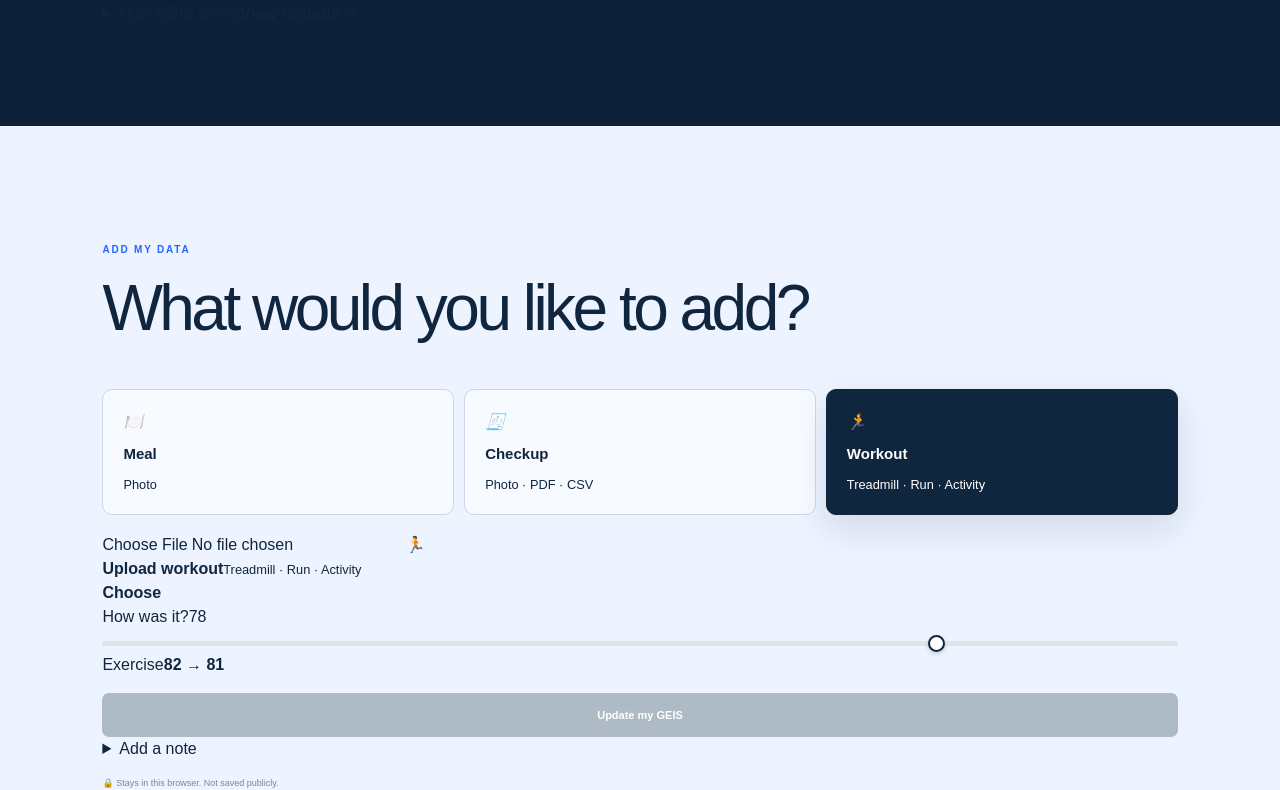
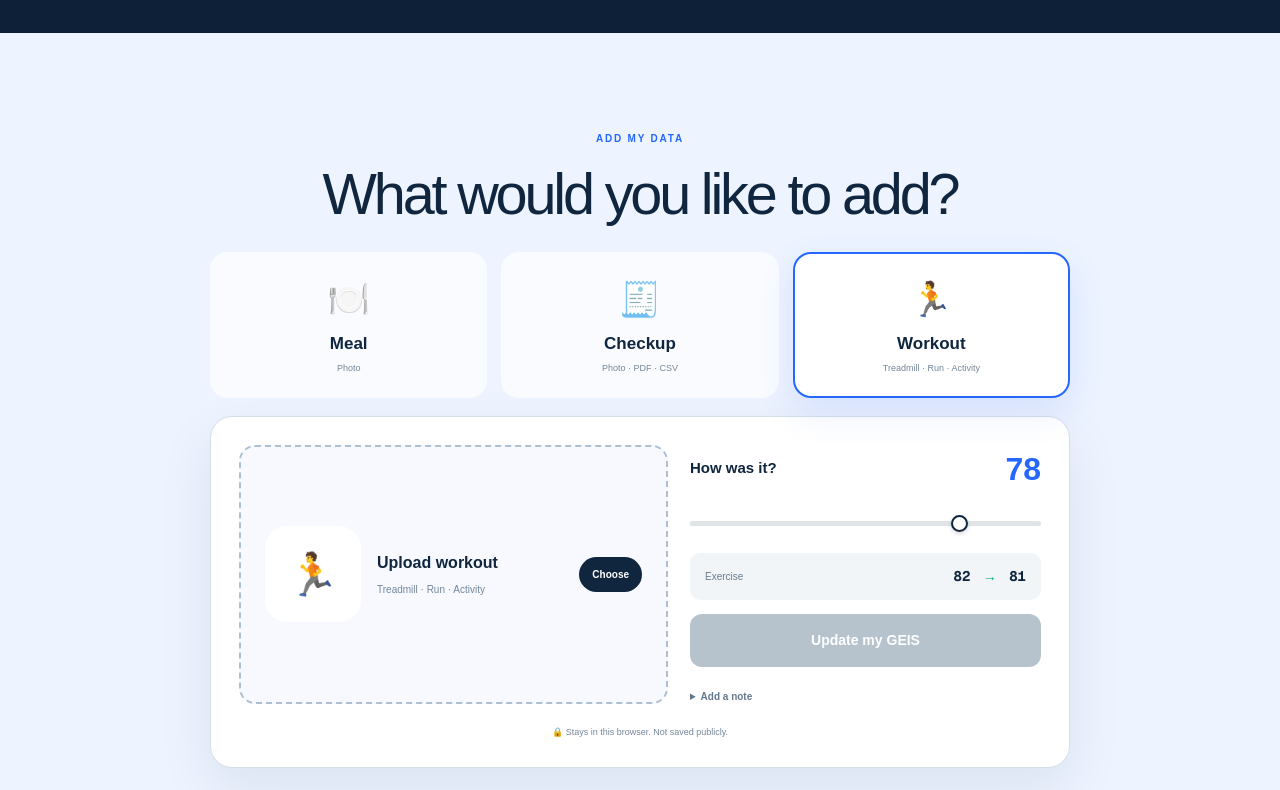
Before and after one commit to armybonita/Good-Energy-Intelligence-Score, a Next.js app in the folder english/: page / in a window 1280 px wide. Shown: the part 934-1724 px from the top of the page. Built offline with nearby package versions, Linux system fonts and the light colour scheme.

Commit message:
style: simplify GEIS experience (English)

```diff
--- a/english/app/globals.css
+++ b/english/app/globals.css
@@ -113,56 +113,56 @@ button:focus-visible, a:focus-visible, input:focus-visible { outline: 3px solid
 .formula-steps span { color: var(--lime); font-family: var(--font-geist-mono), monospace; font-size: 13px; }
 .formula-steps p { color: #afc0cf; font-size: 13px; line-height: 1.6; margin: 28px 0 0; }.formula-steps b { color: white; }
 
-.evidence-section { background: #edf3ff; padding: 110px 8vw; }
-.evidence-type-row { display: grid; gap: 10px; grid-template-columns: repeat(3, 1fr); margin-bottom: 18px; }
-.evidence-type-row button { background: rgba(255,255,255,.58); border: 1px solid #ccd8e8; border-radius: 10px; color: var(--ink); cursor: pointer; display: grid; gap: 9px; padding: 20px; text-align: left; }
-.evidence-type-row button span { color: #71859c; font-size: 8px; font-weight: 800; letter-spacing: .15em; }
-.evidence-type-row button strong { font-size: 15px; }
-.evidence-type-row button[aria-selected="true"] { background: var(--ink); border-color: var(--ink); color: white; box-shadow: 0 14px 36px rgba(16,38,63,.12); }
-.evidence-type-row button[aria-selected="true"] span { color: var(--mint); }
-.evidence-workspace { display: grid; gap: 18px; grid-template-columns: 1fr 1fr; }
-.upload-card, .review-card, .evidence-log { background: white; border: 1px solid #d4dfea; border-radius: 12px; padding: 30px; }
-.upload-card-head, .evidence-log-head { align-items: center; border-bottom: 1px solid #e4e9ef; display: flex; justify-content: space-between; padding-bottom: 20px; }
-.upload-card-head span, .evidence-log-head span { color: var(--blue); font-size: 8px; font-weight: 800; letter-spacing: .15em; }
-.upload-card-head h3, .evidence-log-head h3 { font-size: 20px; letter-spacing: -.03em; margin: 5px 0 0; }
-.upload-card-head b, .evidence-log-head b { color: #72869a; font-size: 9px; font-weight: 700; text-transform: uppercase; }
-.drop-zone { align-items: center; border: 1px dashed #9fb1c4; border-radius: 10px; cursor: pointer; display: grid; gap: 18px; grid-template-columns: 72px 1fr auto; margin-top: 24px; min-height: 190px; overflow: hidden; padding: 24px; transition: background .2s ease, border-color .2s ease; }
-.drop-zone:hover, .drop-zone.has-file { background: #f4f8ff; border-color: var(--blue); }
-.drop-zone input { height: 1px; opacity: 0; overflow: hidden; position: absolute; width: 1px; }
-.drop-zone img { border-radius: 8px; height: 72px; object-fit: cover; width: 72px; }
-.upload-symbol { align-items: center; background: var(--ink); border-radius: 50%; color: var(--lime); display: flex; font-size: 30px; height: 62px; justify-content: center; width: 62px; }
-.drop-zone strong { display: block; font-size: 14px; overflow-wrap: anywhere; }
-.drop-zone p { color: #6d8092; font-size: 10px; line-height: 1.6; margin: 7px 0 0; }
-.browse-pill { border: 1px solid #bdc9d5; border-radius: 999px; color: #53697d; font-size: 9px; font-weight: 800; padding: 9px 12px; white-space: nowrap; }
-.privacy-line { color: #76899a; font-size: 9px; line-height: 1.55; margin: 16px 0 0; }
-.review-score { align-items: end; display: flex; justify-content: space-between; margin-top: 28px; }
-.review-score label { font-size: 13px; font-weight: 800; }
-.review-score p { color: #708395; font-size: 9px; margin: 5px 0 0; }
-.review-score output { color: var(--blue); font-family: var(--font-geist-mono), monospace; font-size: 34px; font-weight: 700; }
-.review-card > input[type="range"] { margin: 18px 0 24px; }
-.evidence-note { display: grid; gap: 8px; }
-.evidence-note span { color: #65798c; font-size: 9px; font-weight: 800; text-transform: uppercase; }
-.evidence-note textarea { border: 1px solid #cbd6df; border-radius: 7px; color: var(--ink); font: inherit; font-size: 11px; line-height: 1.55; min-height: 74px; padding: 11px; resize: vertical; }
-.evidence-note textarea:focus-visible { outline: 3px solid var(--lime); outline-offset: 3px; }
-.impact-preview { align-items: center; background: #f2f6f8; border-radius: 8px; display: grid; gap: 16px; grid-template-columns: 1fr auto 1fr; margin-top: 18px; padding: 15px; }
-.impact-preview div { display: flex; justify-content: space-between; }
-.impact-preview span { color: #6b7f91; font-size: 9px; text-transform: uppercase; }
-.impact-preview b { font-family: var(--font-geist-mono), monospace; font-size: 14px; }
-.impact-preview i { color: var(--teal); font-style: normal; }
-.apply-evidence { background: var(--blue); border: 0; border-radius: 7px; color: white; cursor: pointer; font-size: 11px; font-weight: 800; margin-top: 16px; padding: 14px; width: 100%; }
-.apply-evidence:disabled { background: #aebbc7; cursor: not-allowed; }
-.evidence-log { margin-top: 18px; }
-.empty-evidence { color: #748797; font-size: 11px; padding: 30px 0 8px; }
-.evidence-records article { align-items: center; border-bottom: 1px solid #e8ecef; display: grid; gap: 18px; grid-template-columns: 100px 1fr 110px 140px; padding: 17px 0; }
-.evidence-records article:last-child { border-bottom: 0; }
-.evidence-records article > span { color: var(--teal); font-size: 9px; font-weight: 800; text-transform: uppercase; }
-.evidence-records strong { font-size: 11px; overflow-wrap: anywhere; }
-.evidence-records p { color: #718493; font-size: 9px; margin: 4px 0 0; }
-.record-change { align-items: center; display: flex; gap: 10px; justify-content: center; }
-.record-change small { color: #7f909e; font-family: var(--font-geist-mono), monospace; }
-.record-change i { color: var(--teal); font-style: normal; }
-.record-change b { color: var(--blue); font-family: var(--font-geist-mono), monospace; font-size: 16px; }
-.evidence-records time { color: #83939f; font-size: 9px; text-align: right; }
+.method-section { padding: 34px 8vw; }
+.method-disclosure { border: 1px solid rgba(255,255,255,.16); color: white; }
+.method-disclosure summary { align-items: center; cursor: pointer; display: flex; justify-content: space-between; list-style: none; padding: 20px 24px; }
+.method-disclosure summary::-webkit-details-marker { display: none; }
+.method-disclosure summary span { font-size: 14px; font-weight: 800; }
+.method-disclosure summary b { color: var(--mint); font-size: 10px; }
+.method-disclosure .formula-panel { border-width: 1px 0 0; }
+.method-disclosure .formula-copy { padding: 32px; }
+.method-disclosure .formula { font-size: clamp(22px, 2.5vw, 36px); margin: 24px 0 0; }
+.compact-formula-steps > div { border-bottom: 0; padding: 30px; }
+.compact-formula-steps p { margin-top: 16px; }
+
+.evidence-section { background: #edf3ff; padding: 92px 8vw; }
+.friendly-heading { margin-bottom: 28px; text-align: center; max-width: none; }
+.friendly-heading h2 { font-size: clamp(38px, 4.5vw, 62px); }
+.evidence-type-row { display: grid; gap: 14px; grid-template-columns: repeat(3, 1fr); margin: 0 auto 18px; max-width: 860px; }
+.evidence-type-row button { align-items: center; background: rgba(255,255,255,.7); border: 2px solid transparent; border-radius: 18px; color: var(--ink); cursor: pointer; display: grid; gap: 6px; justify-items: center; min-height: 142px; padding: 20px; text-align: center; transition: transform .2s ease, border-color .2s ease, background .2s ease; }
+.evidence-type-row button:hover { transform: translateY(-3px); }
+.evidence-type-row button i { font-size: 34px; font-style: normal; }
+.evidence-type-row button strong { font-size: 17px; }
+.evidence-type-row button small { color: #748799; font-size: 9px; }
+.evidence-type-row button[aria-selected="true"] { background: white; border-color: var(--blue); box-shadow: 0 14px 36px rgba(38,103,255,.12); }
+.simple-evidence-card { background: white; border: 1px solid #d4dfea; border-radius: 22px; box-shadow: 0 20px 55px rgba(16,38,63,.08); display: grid; gap: 22px; grid-template-columns: 1.1fr .9fr; margin: 0 auto; max-width: 860px; padding: 28px; }
+.quick-upload { align-items: center; background: #f7f9ff; border: 2px dashed #aebfd2; border-radius: 16px; cursor: pointer; display: grid; gap: 16px; grid-row: span 2; grid-template-columns: 96px 1fr auto; min-height: 210px; padding: 24px; }
+.quick-upload:hover, .quick-upload.has-file { border-color: var(--blue); }
+.quick-upload input { height: 1px; opacity: 0; overflow: hidden; position: absolute; width: 1px; }
+.quick-upload img { border-radius: 14px; height: 96px; object-fit: cover; width: 96px; }
+.quick-upload-icon { align-items: center; background: white; border-radius: 22px; display: flex; font-size: 42px; height: 96px; justify-content: center; width: 96px; }
+.quick-upload strong { display: block; font-size: 16px; overflow-wrap: anywhere; }
+.quick-upload small { color: #748799; display: block; font-size: 10px; margin-top: 7px; }
+.quick-upload > b { background: var(--ink); border-radius: 999px; color: white; font-size: 10px; padding: 10px 13px; }
+.quick-review { align-self: center; }
+.quick-score-title { align-items: center; display: flex; justify-content: space-between; margin-bottom: 16px; }
+.quick-score-title label { font-size: 15px; font-weight: 800; }
+.quick-score-title output { color: var(--blue); font-size: 32px; font-weight: 800; }
+.quick-impact { align-items: center; background: #f1f5f8; border-radius: 10px; display: flex; justify-content: space-between; margin-top: 20px; padding: 13px 15px; }
+.quick-impact span { color: #687d90; font-size: 10px; }
+.quick-impact strong { font-family: var(--font-geist-mono), monospace; font-size: 14px; }
+.quick-impact i { color: var(--teal); font-style: normal; padding: 0 4px; }
+.apply-evidence { background: var(--blue); border: 0; border-radius: 12px; color: white; cursor: pointer; font-size: 14px; font-weight: 800; margin-top: 14px; padding: 16px; width: 100%; }
+.apply-evidence:disabled { background: #b6c2cc; cursor: not-allowed; }
+.quick-note { grid-column: 2; }
+.quick-note summary { color: #65798c; cursor: pointer; font-size: 10px; font-weight: 700; }
+.quick-note textarea { border: 1px solid #cbd6df; border-radius: 8px; font: inherit; font-size: 11px; margin-top: 10px; min-height: 62px; padding: 10px; resize: vertical; width: 100%; }
+.privacy-line { color: #75889a; font-size: 9px; grid-column: 1 / -1; margin: 0; text-align: center; }
+.evidence-success { align-items: center; background: var(--ink); border-radius: 16px; color: white; display: grid; gap: 14px; grid-template-columns: 40px 1fr auto; margin: 14px auto 0; max-width: 860px; padding: 16px 20px; }
+.evidence-success > span { align-items: center; background: var(--lime); border-radius: 50%; color: var(--ink); display: flex; font-weight: 900; height: 34px; justify-content: center; width: 34px; }
+.evidence-success strong { font-size: 12px; }
+.evidence-success p { color: #9fb1c1; font-size: 9px; margin: 4px 0 0; }
+.evidence-success > b { color: var(--lime); font-size: 15px; }
 
 .lab-section { padding: 110px 8vw; }
 .profile-row { align-items: center; display: flex; flex-wrap: wrap; gap: 8px; margin-bottom: 22px; }
@@ -240,7 +240,8 @@ footer { align-items: center; background: var(--navy); color: #8fa3b4; display:
 @media (max-width: 1050px) {
   .topbar { grid-template-columns: 1fr auto; }.topbar nav { display: none; }
   .hero { grid-template-columns: 1fr; }.hero-instrument { max-width: 520px; width: 100%; }
-  .formula-panel, .evidence-workspace, .lab-grid, .transition-grid, .device-layout, .api-section { grid-template-columns: 1fr; }
+  .formula-panel, .simple-evidence-card, .lab-grid, .transition-grid, .device-layout, .api-section { grid-template-columns: 1fr; }
+  .quick-upload { grid-row: auto; }.quick-note { grid-column: auto; }
   .formula-steps { border-left: 0; border-top: 1px solid rgba(255,255,255,.16); }
   .imbalance-card { grid-template-columns: 1fr 1.5fr; }.bottleneck-callout { grid-column: 1 / -1; }
   .action-card { grid-template-columns: 80px 1.5fr 1fr; }.action-measure { grid-column: 2 / -1; border-top: 1px solid #dfe6e4; }
@@ -255,7 +256,7 @@ footer { align-items: center; background: var(--navy); color: #8fa3b4; display:
   .hero-instrument { border-radius: 18px; padding: 24px; }.gauge { height: 220px; width: 220px; }.gauge::after { height: 190px; width: 190px; }.gauge-inner strong { font-size: 62px; }
   .section-heading h2, .api-intro h2, .action-content h2 { font-size: 42px; }.section-heading { margin-bottom: 34px; }
   .formula-copy { padding: 34px 24px; }.formula { font-size: 23px; white-space: normal; }.formula-steps { grid-template-columns: 1fr; }.formula-steps > div, .formula-steps > div:nth-child(odd) { border-bottom: 1px solid rgba(255,255,255,.16); border-right: 0; padding: 28px; }
-  .evidence-type-row { grid-template-columns: 1fr; }.upload-card, .review-card, .evidence-log { padding: 22px; }.drop-zone { grid-template-columns: 64px 1fr; }.browse-pill { grid-column: 2; justify-self: start; }.evidence-records article { align-items: start; grid-template-columns: 1fr auto; }.evidence-records article > span { grid-column: 1 / -1; }.record-change { justify-content: flex-end; }.evidence-records time { text-align: left; }
+  .evidence-type-row { gap: 8px; grid-template-columns: repeat(3, 1fr); }.evidence-type-row button { min-height: 116px; padding: 12px 6px; }.evidence-type-row button i { font-size: 28px; }.evidence-type-row button strong { font-size: 13px; }.evidence-type-row button small { font-size: 7px; }.simple-evidence-card { padding: 18px; }.quick-upload { grid-template-columns: 70px 1fr; min-height: 170px; padding: 18px; }.quick-upload img, .quick-upload-icon { height: 70px; width: 70px; }.quick-upload-icon { font-size: 34px; }.quick-upload > b { grid-column: 2; justify-self: start; }.evidence-success { grid-template-columns: 34px 1fr; }.evidence-success > b { grid-column: 2; }
   .control-card, .score-card { padding: 22px; }.domain-label { grid-template-columns: 34px 1fr auto; }.domain-label small { display: none; }.lambda-control { grid-template-columns: 1fr; }.imbalance-card { grid-template-columns: 1fr; padding: 22px; }.bottleneck-callout { grid-column: auto; }
   .trajectory-card, .simulator-controls { padding: 22px; }.chart-wrap svg { height: 230px; }.trajectory-insight { grid-template-columns: 1fr; }
   .device-section { padding: 70px 22px; }.device-list { grid-template-columns: 1fr; }.device-card { grid-template-columns: 42px 1fr; }.device-toggle { grid-column: 2; justify-self: start; }.device-control-panel { padding: 22px; }
```
